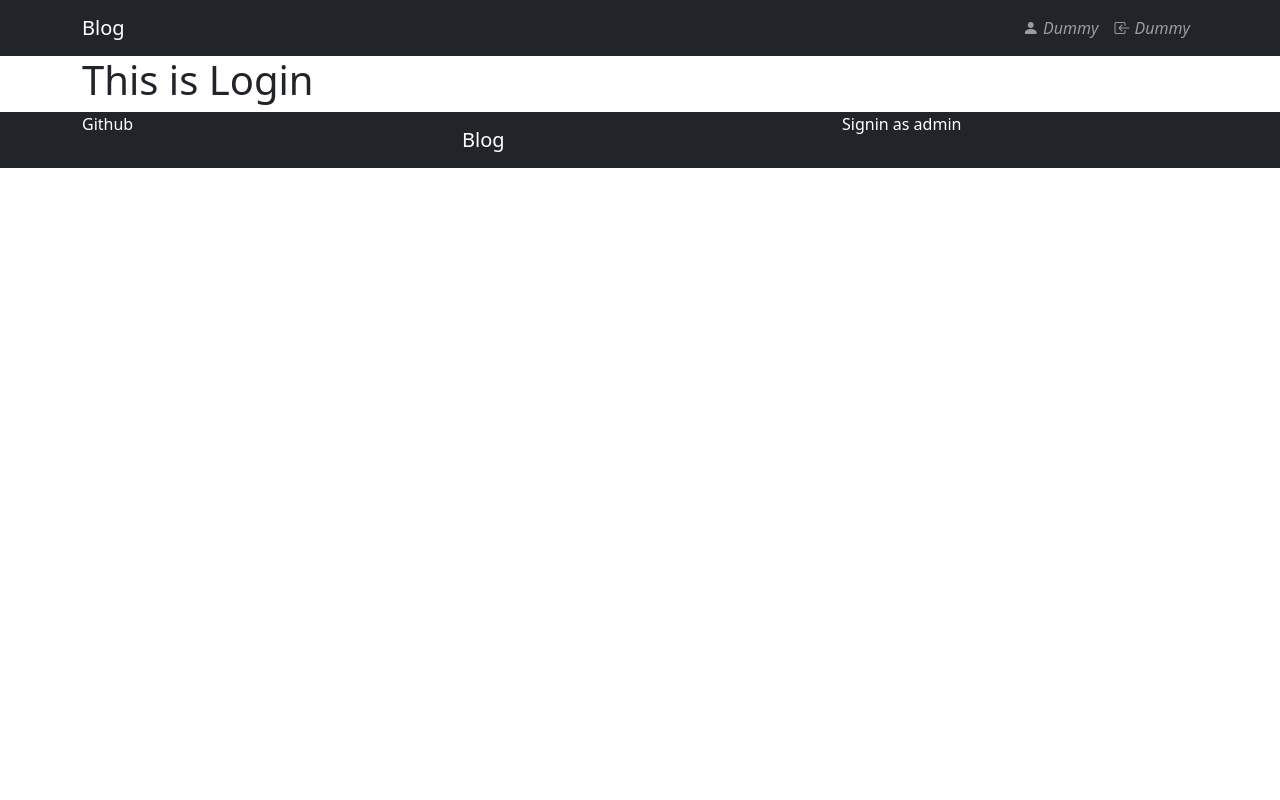
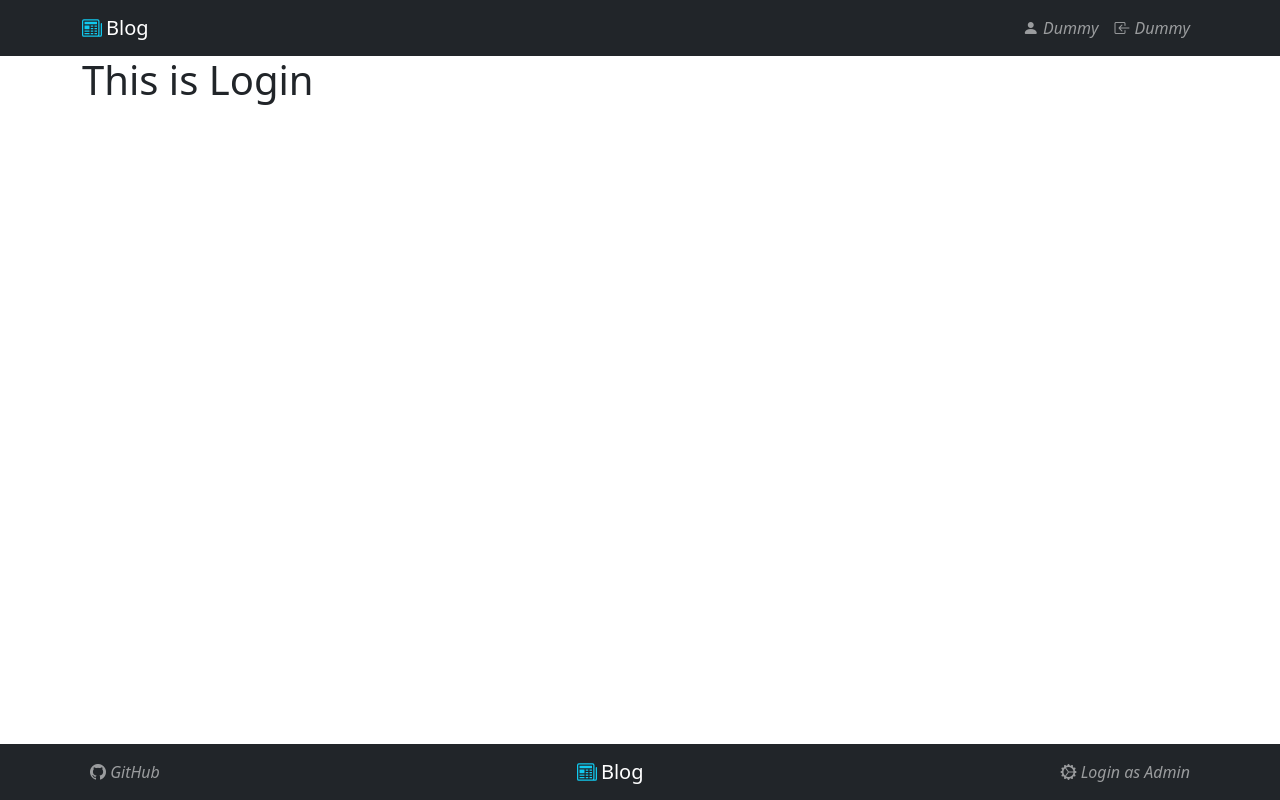
Before and after one commit to yamakenth/blog-api-client, a React (Create React App) app: page /login in a window 1280 px wide. Built offline with nearby package versions, Linux system fonts and the light colour scheme.

Commit message:
Add brand logo

```diff
--- a/src/App.css
+++ b/src/App.css
@@ -1,4 +1,7 @@
-header,
-footer {
+header {
   position: sticky !important;
 }
+
+.main-content {
+  margin-bottom: 60px;
+}
--- a/src/App.js
+++ b/src/App.js
@@ -16,7 +16,7 @@ function App() {
   return (
     <BrowserRouter>
       <NavBar />
-      <Container>
+      <Container className='main-content'>
         <Routes>
           <Route path='/' element={<Navigate replace to='/articles' />} />
           <Route path='/articles' element={<ArticleList />} />
--- /dev/null
+++ b/src/components/BrandLogo.js
@@ -0,0 +1,10 @@
+function BrandLogo() {
+  return (
+    <svg xmlns="http://www.w3.org/2000/svg" width="20" height="20" fill="#10caf0" className="bi bi-newspaper mb-1 me-1" viewBox="0 0 16 16">
+      <path d="M0 2.5A1.5 1.5 0 0 1 1.5 1h11A1.5 1.5 0 0 1 14 2.5v10.528c0 .3-.05.654-.238.972h.738a.5.5 0 0 0 .5-.5v-9a.5.5 0 0 1 1 0v9a1.5 1.5 0 0 1-1.5 1.5H1.497A1.497 1.497 0 0 1 0 13.5v-11zM12 14c.37 0 .654-.211.853-.441.092-.106.147-.279.147-.531V2.5a.5.5 0 0 0-.5-.5h-11a.5.5 0 0 0-.5.5v11c0 .278.223.5.497.5H12z"/>
+      <path d="M2 3h10v2H2V3zm0 3h4v3H2V6zm0 4h4v1H2v-1zm0 2h4v1H2v-1zm5-6h2v1H7V6zm3 0h2v1h-2V6zM7 8h2v1H7V8zm3 0h2v1h-2V8zm-3 2h2v1H7v-1zm3 0h2v1h-2v-1zm-3 2h2v1H7v-1zm3 0h2v1h-2v-1z"/>
+    </svg>
+  );
+}
+
+export default BrandLogo;
--- a/src/components/Footer.js
+++ b/src/components/Footer.js
@@ -1,17 +1,23 @@
-import { Container, Row, Col, Navbar } from 'react-bootstrap';
+import { Container, Navbar, Nav } from 'react-bootstrap';
+
+import BrandLogo from './BrandLogo';
 
 function Footer() {
   return (
-    <footer className='bg-dark text-white fixed-bottom'>
-      <Container>
-        <Row>
-          <Col>Github</Col>
-          <Col>
-            <Navbar variant='dark'><Navbar.Brand href='/'>Blog</Navbar.Brand></Navbar>
-          </Col>
-          <Col>Signin as admin</Col>
-        </Row>
-      </Container>
+    <footer className='fixed-bottom'>
+      <Navbar bg='dark' variant='dark' expand='sm'>
+        <Container>
+          <Nav>
+            <Nav.Link href='https://www.github.com/yamakenth' target='_blank'>
+              <i className='bi bi-github'>&#9;GitHub</i>
+            </Nav.Link>
+          </Nav>
+          <Navbar.Brand href='/' className='mx-0'><BrandLogo />Blog</Navbar.Brand>
+          <Nav>
+            <Nav.Link href='/login'><i className='bi bi-gear-wide-connected'>&#9;Login as Admin</i></Nav.Link>
+          </Nav>
+        </Container>
+      </Navbar>
     </footer>
   );
 }
--- a/src/components/NavBar.js
+++ b/src/components/NavBar.js
@@ -1,11 +1,13 @@
 import { Container, Navbar, Nav } from 'react-bootstrap';
+
+import BrandLogo from './BrandLogo';
 
 function NavBar() {
   return (
     <header className='fixed-top'>
       <Navbar bg='dark' variant='dark' expand='sm'>
         <Container>
-          <Navbar.Brand href='/'>Blog</Navbar.Brand>
+          <Navbar.Brand href='/'><BrandLogo />Blog</Navbar.Brand>
           <Nav>
             <Nav.Link href='/'><i className='bi bi-person-fill'>&#9;Dummy</i></Nav.Link>
             <Nav.Link href='/'><i className='bi bi-box-arrow-in-left'>&#9;Dummy</i></Nav.Link>
```
